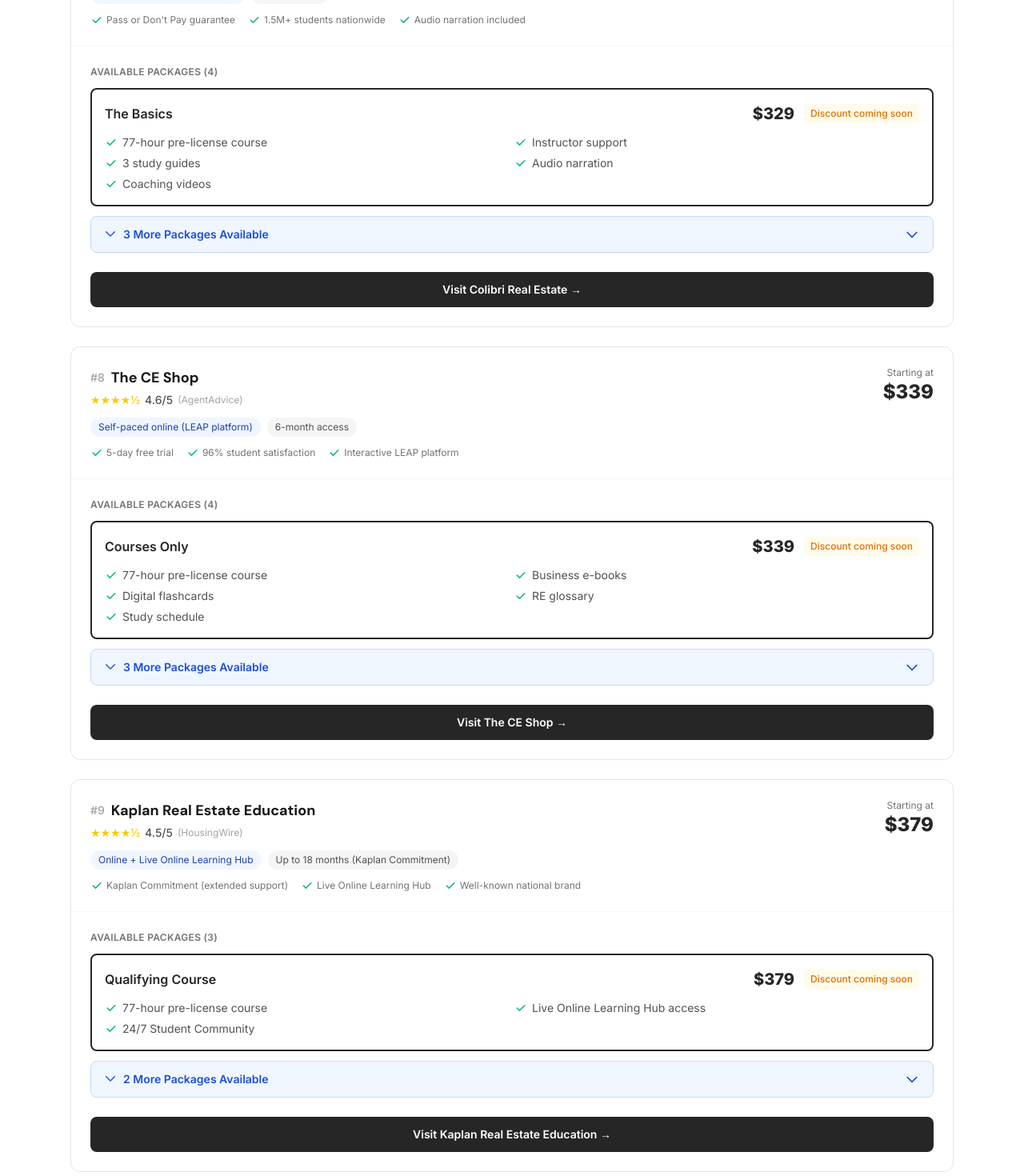
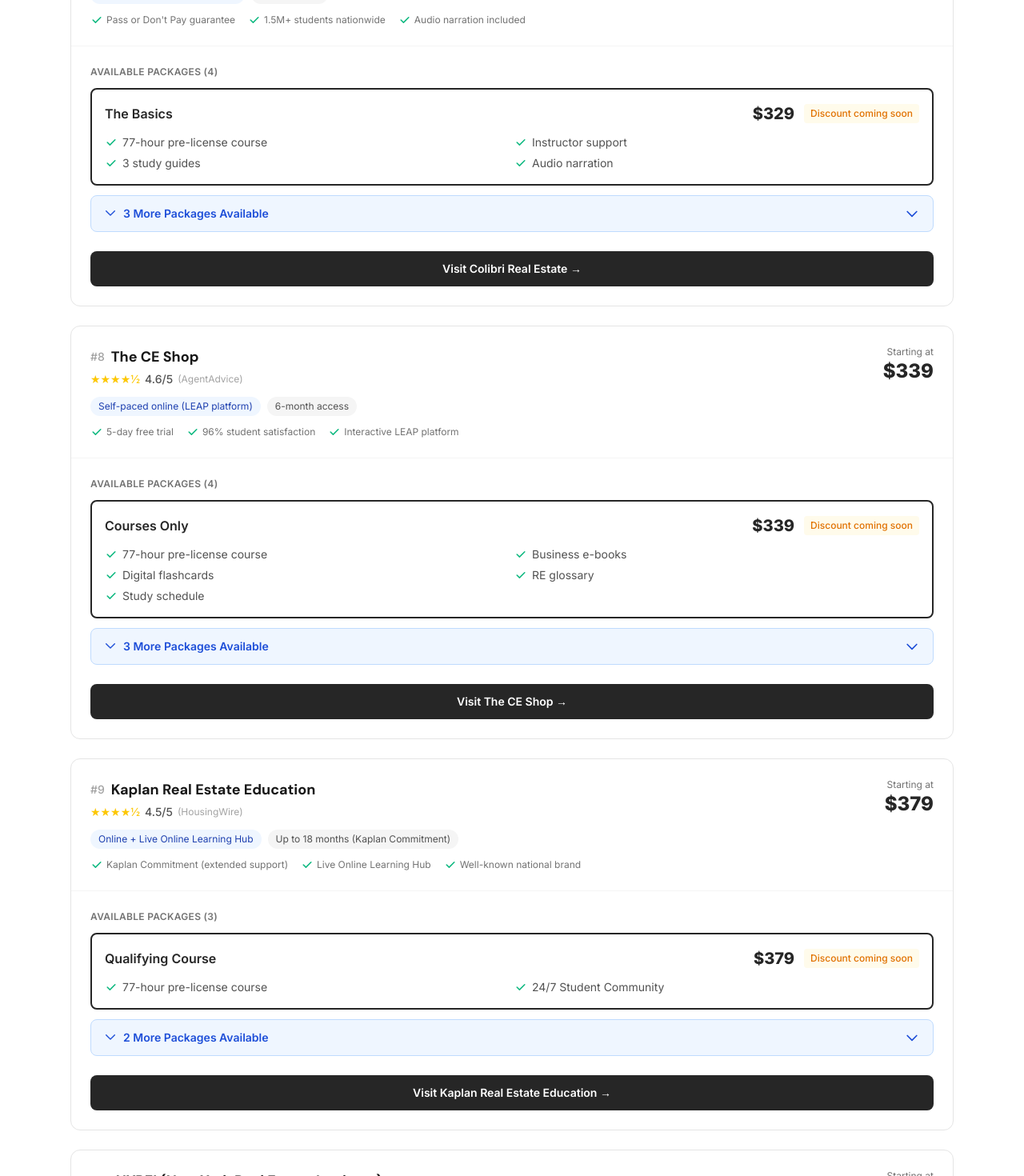
Before and after one commit to andrewanic/CertLaunch, a Next.js app: page /careers/real-estate/new-york in a window 1280 px wide. Shown: the part 4224-5694 px from the top of the page at 80% size. Built offline with nearby package versions, Linux system fonts and the light colour scheme.

Commit message:
Fix Colibri (///) and Kaplan (//) verified prices

```diff
--- a/src/app/careers/real-estate/new-york/SchoolComparison.tsx
+++ b/src/app/careers/real-estate/new-york/SchoolComparison.tsx
@@ -216,25 +216,25 @@
         name: 'The Basics',
         price: 329,
         discountPrice: null,
-        includes: ['77-hour pre-license course', 'Instructor support', '3 study guides', 'Audio narration', 'Coaching videos'],
+        includes: ['77-hour pre-license course', 'Instructor support', '3 study guides', 'Audio narration'],
       },
       {
         name: 'Exam Preparation',
-        price: 459,
+        price: 429,
         discountPrice: null,
         includes: ['Everything in The Basics', 'Simulated exams', 'Flashcards', 'Readiness Tracker', 'Pass or Don\'t Pay guarantee'],
       },
       {
         name: 'Exam Preparation Plus',
-        price: 536,
+        price: 499,
         discountPrice: null,
         includes: ['Everything in Exam Preparation', 'Instructor Q&A', 'Exam Cram webinar series'],
       },
       {
         name: 'Ultimate Learning',
-        price: 613,
+        price: 609,
         discountPrice: null,
-        includes: ['Everything in Plus', 'Printed textbook', 'Career Booster Pack (20+ video tutorials)'],
+        includes: ['Everything in Plus', 'Printed textbook', 'Career Booster Pack'],
       },
     ],
   },
@@ -255,19 +255,19 @@
         name: 'Qualifying Course',
         price: 379,
         discountPrice: null,
-        includes: ['77-hour pre-license course', 'Live Online Learning Hub access', '24/7 Student Community'],
+        includes: ['77-hour pre-license course', '24/7 Student Community'],
       },
       {
-        name: 'Qualifying + Exam Prep',
+        name: 'Exam Prep Package',
         price: 499,
         discountPrice: null,
-        includes: ['Everything in Qualifying', 'Exam prep tools', 'Practice tests'],
+        includes: ['Everything in Qualifying', 'Live Online Learning Hub', 'Kaplan Commitment (18-mo support)', 'Exam prep: national & NY laws', 'Career Mentor Connect'],
       },
       {
         name: 'Career Launcher',
-        price: 599,
+        price: 849,
         discountPrice: null,
-        includes: ['Everything in Exam Prep', 'Career resources', 'Continuing education'],
+        includes: ['Everything in Exam Prep', 'Video course', 'Drill and Practice QBank', 'Career resources'],
       },
     ],
   },
```
